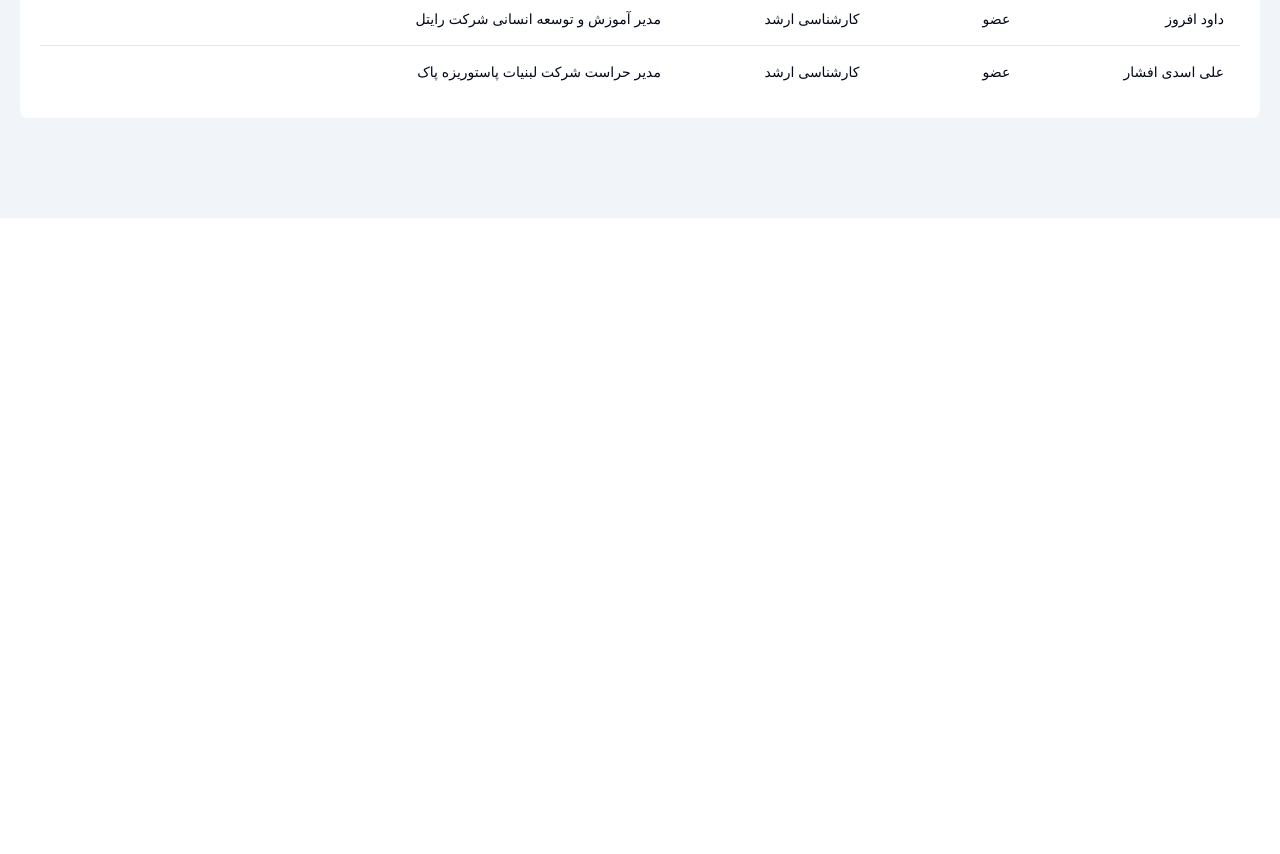
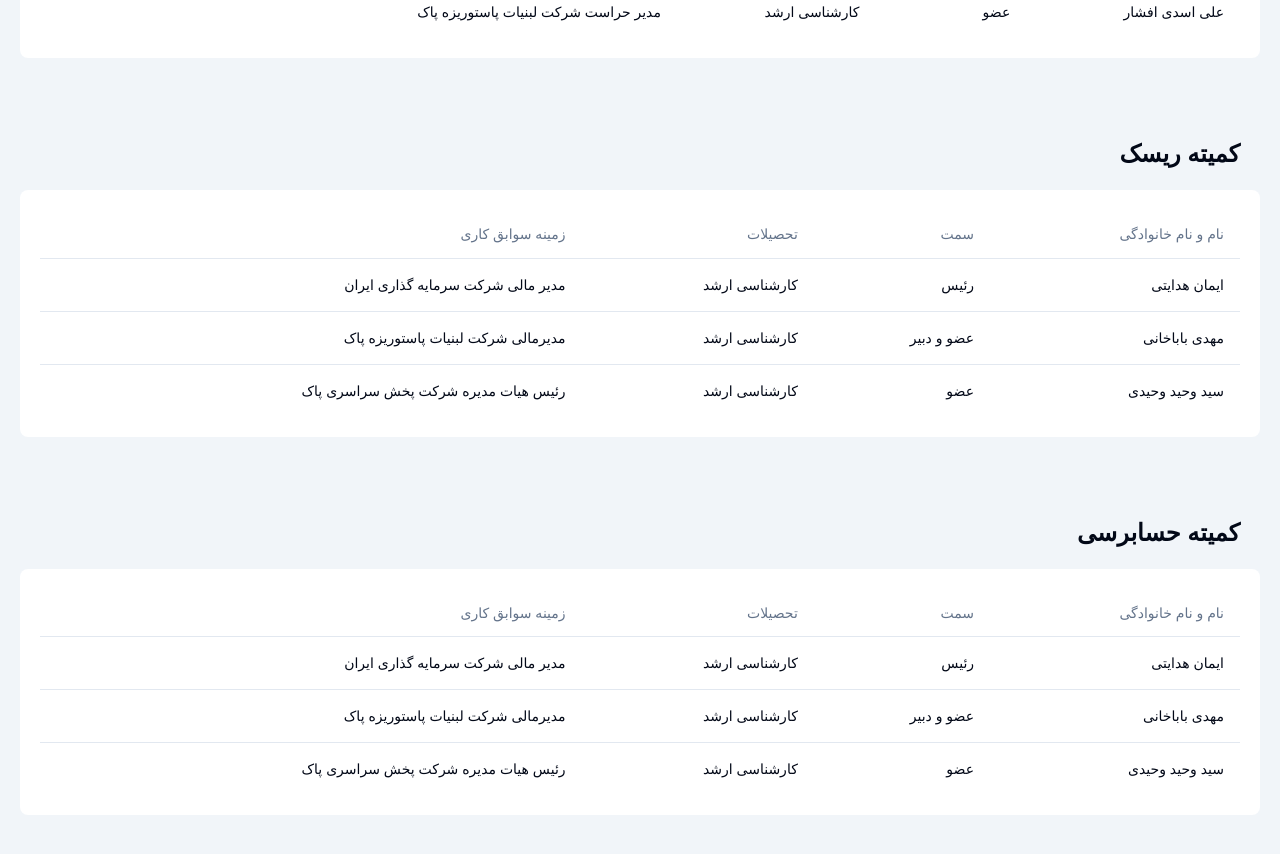
Before and after one commit to madixiu/pakdairy, a Next.js app: page /about in a window 1280 px wide. Shown: the part 1540-2394 px from the top of the page. Before the commit the page ends 1758 px from the top, so only its background shows below. Built offline with nearby package versions, Linux system fonts and the light colour scheme; a web font is replaced by a local one.

Commit message:
*finished tables in about

```diff
--- a/src/app/about/page.jsx
+++ b/src/app/about/page.jsx
@@ -53,36 +53,82 @@
   ];
   const AppointmentsCommitteeList = [
     {
-      name:  'مهرداد وطنی	',
+      name: 'مهرداد وطنی	',
       position: 'رئیس',
       education: 'دکتری',
       backgroundExperience: 'عضو موظف هیات مدیره شرکت فولاد متیل',
     },
     {
-      name:  'فرزاد ترابی',
+      name: 'فرزاد ترابی',
       position: 'عضو',
       education: 'کارشناسی ارشد	',
       backgroundExperience: 'معاون مالي اقتصادي شرکت شيرپاستوريزه پگاه اصفهان',
     },
     {
-      name:  'امید هاشمی',
+      name: 'امید هاشمی',
       position: 'عضو و دبیر	',
       education: 'کارشناسی ارشد	',
-      backgroundExperience: 'دبیر هیات مدیره و مدیر امور مدیران شرکت لبنیات پاستوریزه پاک',
+      backgroundExperience:
+        'دبیر هیات مدیره و مدیر امور مدیران شرکت لبنیات پاستوریزه پاک',
     },
     {
-      name:  'داود افروز',
+      name: 'داود افروز',
       position: 'عضو',
       education: 'کارشناسی ارشد	',
       backgroundExperience: 'مدیر آموزش و توسعه انسانی شرکت رایتل',
     },
     {
-      name:  'علی اسدی افشار',
+      name: 'علی اسدی افشار',
       position: 'عضو',
       education: 'کارشناسی ارشد	',
       backgroundExperience: 'مدیر حراست شرکت لبنیات پاستوریزه پاک',
     },
-
+  ];
+  const RiskCommitteeList = [
+    {
+      name: 'ایمان هدایتی',
+      position: 'رئیس',
+      education: 'کارشناسی ارشد',
+      backgroundExperience: 'مدیر مالی شرکت سرمایه گذاری ایران',
+    },
+    {
+      name: 'مهدی باباخانی',
+      position: 'عضو و دبیر',
+      education: 'کارشناسی ارشد	',
+      backgroundExperience: 'مدیرمالی شرکت لبنیات پاستوریزه پاک',
+    },
+    {
+      name: 'سید وحید وحیدی',
+      position: 'عضو',
+      education: 'کارشناسی ارشد',
+      backgroundExperience: 'رئیس هیات مدیره شرکت پخش سراسری پاک',
+    },
+  ];
+  const AuditCommittee = [
+    {
+      name: 'ایمان هدایتی',
+      position: 'رئیس',
+      education: 'کارشناسی ارشد',
+      backgroundExperience: 'مدیر مالی شرکت سرمایه گذاری ایران',
+    },
+    {
+      name: 'علیرضا غیاثوند',
+      position: 'عضو',
+      education: 'دکتری',
+      backgroundExperience: 'عضو هیات علمی دانشگاه-کارشناس رسمی دادگستری',
+    },
+    {
+      name: 'حسین بخشی',
+      position: 'عضو',
+      education: 'دکتری',
+      backgroundExperience: 'عضو شورای عالی جامعه حسابداران رسمی ایران',
+    },
+    {
+      name: 'فرزاد ترابی',
+      position: 'عضو ناظر',
+      education: 'کارشناسی ارشد',
+      backgroundExperience: 'معاون مالي اقتصادي شرکت شيرپاستوريزه پگاه اصفهان',
+    },
   ];
   const aboutUStext =
     'گروه لبنیات پاک با بیش از ۶۰ سال سابقه تولید فرآورده های لبنی، جزو اولین و پرسابقه ترین شرکت‌های فعال در تولید محصولات لبنی در کشور می‌باشد. این شرکت با تولید انواع شیر، پنیر، ماست، کره، خامه، بستنی و ... بخشی از نیاز روزانه‌ی کشور را تولید و تامین می‌نماید. شرکت لبنیات پاک در سخت‌ترین شرایط هشت سال دفاع مقدس و همچنین در کنار تحریم‌های اقتصادی دشمن با تلاشی خستگی‌ناپذیر در کنار مردم و برای مردم فعالیت نموده و در حال حاضر نیز با گسترش و ایجاد تنوع تولیدات خود، هم چون گذشته تامین کننده‌ی بخش مهمی از نیاز مردم کشور عزیزمان می‌باشد. با نام‌گذاری سال ۱۳۹۹ به نام "جهش تولید" از سوی مقام معظم رهبری و به دنبال آن نام گذاری سال ۱۴۰۰ به نام سال "تولید، پشتیبانی‌ها و مانع‌زدایی‌ها" توسط معظم له، نیاز به بستر سازی‌ها و تغییرات اساسی در این مجموعه بیش از پیش احساس می‌شد، لذا شرکت لبنیات پاک با بهرمندی از تجارب سازنده‌ی مدیران و متخصصین دلسوز خود در ادوار گذشته، از دی‌ماه ۱۳۹۹ قدم در مسیری تازه نهاد. این شرکت با بهرهمندی از قابلیت‌های موجود در مجموعه خود و همچنین با جذب متخصصین جوان، دلسوز و پرتلاش، نوسازی، افزایش ظرفیت و تنوع بخشی تولید، کاهش هزینه‌های سربار و ارتقاء کیفیت محصولات خود را آغاز نمود و با گذشت حدود شش ماه از آغاز بکار تیم مدیریتی جوان، این مجموعه موفق به انجام بیش از ۱۲۰ پروژه و برنامه سازنده در راستای بهبود شرایط تولید، ارتقاء کیفیت و رضایتمندی مصرف‌کننده و همچنین تامین امکانات رفاهی نیروهای خود شد.';
@@ -109,7 +155,7 @@
           </div>
         </div>
       </section>
-      <div className="mt-20 pb-10">
+      <div className="mt-20">
         <h2 className="text-2xl font-bold text-right ms-10 mb-4">
           اعضای هیات مدیره شرکت لبنیات پاک
         </h2>
@@ -147,7 +193,7 @@
           </Table>
         </div>
       </div>
-      <div className="mt-20 pb-20">
+      <div className="mt-20">
         <h2 className="text-2xl font-bold text-right ms-10 mb-4">
           کمیته انتصابات پاک
         </h2>
@@ -182,6 +228,74 @@
           </Table>
         </div>
       </div>
+      <div className="mt-20">
+        <h2 className="text-2xl font-bold text-right ms-10 mb-4">کمیته ریسک</h2>
+        <div className="m-5 p-5 bg-white rounded-lg">
+          <Table>
+            {/* <TableCaption>A list of your recent HeadQuarterList.</TableCaption> */}
+            <TableHeader>
+              <TableRow>
+                <TableHead className="text-right">نام و نام خانوادگی</TableHead>
+                <TableHead className="text-right">سمت</TableHead>
+                <TableHead className="text-right">تحصیلات</TableHead>
+                <TableHead className="text-right">زمینه سوابق کاری</TableHead>
+              </TableRow>
+            </TableHeader>
+            <TableBody>
+              {RiskCommitteeList.map((person) => (
+                <TableRow key={person.nationalCode}>
+                  <TableCell className="font-medium">{person.name}</TableCell>
+
+                  <TableCell className="text-right">
+                    {person.position}
+                  </TableCell>
+                  <TableCell className="text-right">
+                    {person.education}
+                  </TableCell>
+                  <TableCell className="text-right">
+                    {person.backgroundExperience}
+                  </TableCell>
+                </TableRow>
+              ))}
+            </TableBody>
+          </Table>
+        </div>
+      </div>
+      <div className="mt-20 pb-20">
+        <h2 className="text-2xl font-bold text-right ms-10 mb-4">
+          کمیته حسابرسی
+        </h2>
+        <div className="m-5 p-5 bg-white rounded-lg">
+          <Table>
+            {/* <TableCaption>A list of your recent HeadQuarterList.</TableCaption> */}
+            <TableHeader>
+              <TableRow>
+                <TableHead className="text-right">نام و نام خانوادگی</TableHead>
+                <TableHead className="text-right">سمت</TableHead>
+                <TableHead className="text-right">تحصیلات</TableHead>
+                <TableHead className="text-right">زمینه سوابق کاری</TableHead>
+              </TableRow>
+            </TableHeader>
+            <TableBody>
+              {RiskCommitteeList.map((person) => (
+                <TableRow key={person.nationalCode}>
+                  <TableCell className="font-medium">{person.name}</TableCell>
+
+                  <TableCell className="text-right">
+                    {person.position}
+                  </TableCell>
+                  <TableCell className="text-right">
+                    {person.education}
+                  </TableCell>
+                  <TableCell className="text-right">
+                    {person.backgroundExperience}
+                  </TableCell>
+                </TableRow>
+              ))}
+            </TableBody>
+          </Table>
+        </div>
+      </div>
     </div>
   );
 }
```
